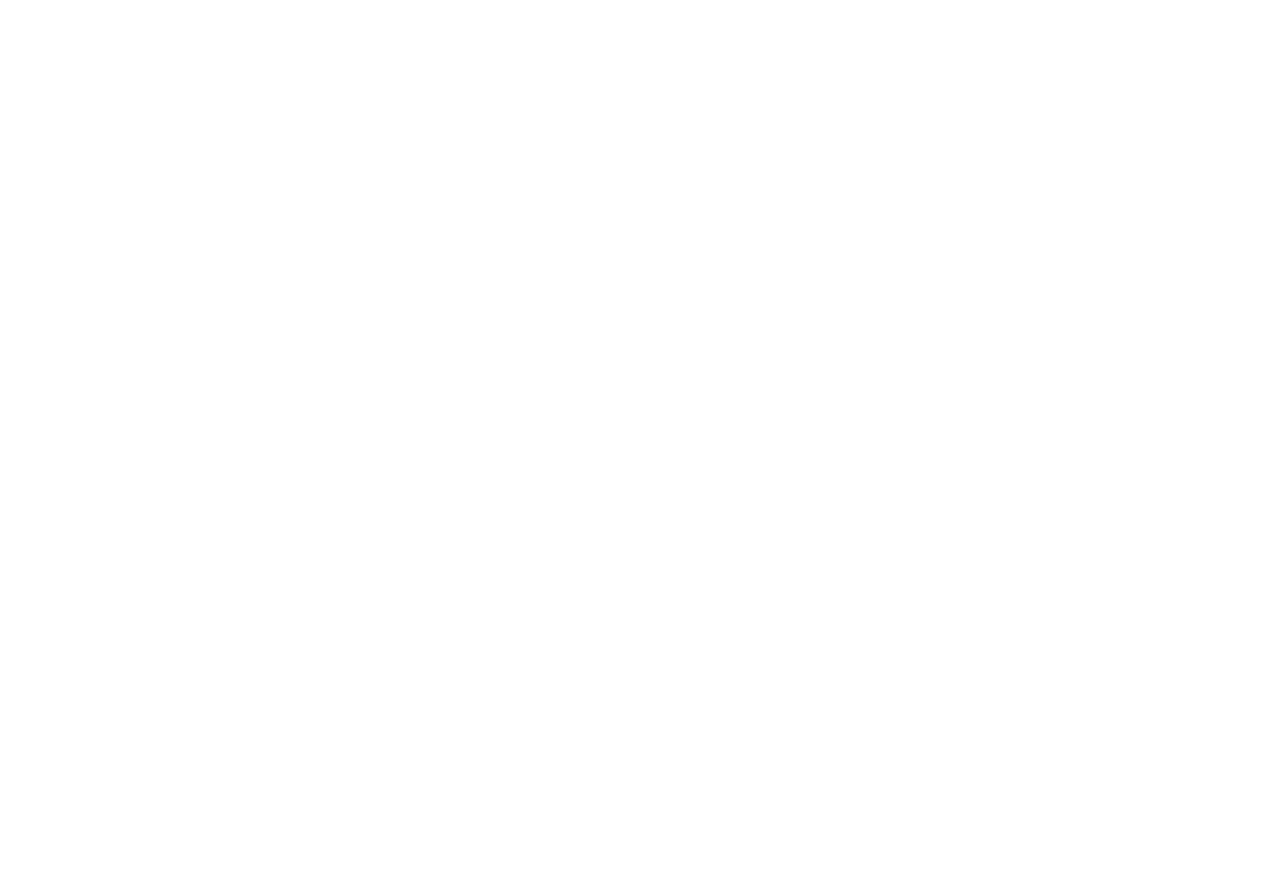
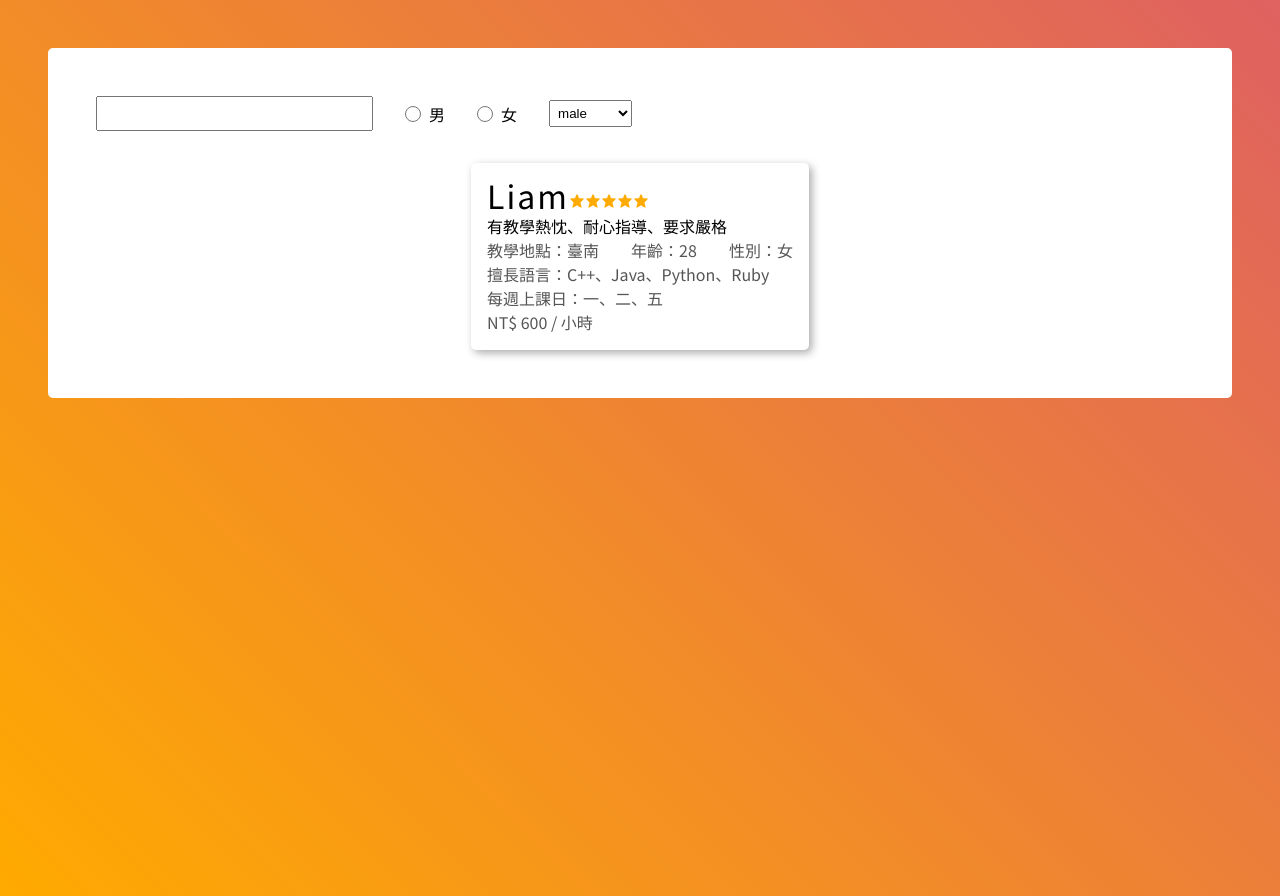
Before and after one commit to Wujue0115/codeasy-school, a Nuxt app: page /search in a window 1280 px wide. Before the commit this address had no page. Before the commit the page ends 800 px from the top, so only its background shows below. Built offline with nearby package versions, Linux system fonts and the light colour scheme; a web font is replaced by a local one.

Commit message:
feat: create search page

```diff
--- a/assets/css/main.scss
+++ b/assets/css/main.scss
@@ -4,7 +4,7 @@
 * {
   margin: 0;
   padding: 0;
-  // outline: 1px solid #00000033;
+  // outline: 1px solid #ff000033;
 }
 
 html, body {
--- /dev/null
+++ b/pages/search.vue
@@ -0,0 +1,93 @@
+<template>
+  <div id="search-page">
+    <div id="container">
+      <div id="search-pane">
+        <SearchConditionPane v-model="text" :inputType="'text'"/>
+        <SearchConditionPane v-model="gender" :inputType="'radio'" :availableData="['male', 'female']"/>
+        <SearchConditionPane v-model="day" :inputType="'select'" :availableData="['male', 'female']"/>
+      </div>
+
+      <div id="teacher-pane">
+        <TeacherCard :rating="rating">
+          <template #name>{{ name }}</template>
+          <template #description>{{ description }}</template>
+          <template #city>{{ city }}</template>
+          <template #age>{{ age }}</template>
+          <template #gender>{{ gender == "male" ? "男" : "女" }}</template>
+          <template #languages>{{ languagesText }}</template>
+          <template #class-day>{{ classDayText }}</template>
+          <template #price>{{ price }}</template>
+        </TeacherCard>
+      </div>
+    </div>
+
+  </div>
+</template>
+
+<script>
+import SearchConditionPane from '@/components/search-condition-pane.vue';
+import TeacherCard from '@/components/teacher-card.vue';
+
+export default {
+  name: "SearchPage",
+  components: {
+    TeacherCard,
+    SearchConditionPane,
+  },
+  data() {
+    return {
+      "name": "Liam",
+      "rating": 5,
+      "age": 28,
+      "gender": "male",
+      "city": "臺南",
+      "description": "有教學熱忱、耐心指導、要求嚴格",
+      "languages": ["C++", "Java", "Python", "Ruby"],
+      "price": "600",
+      "classDay": [1, 2, 5],
+      text: "",
+      gender: "",
+      day: "",
+    }
+  },
+  computed: {
+    languagesText() {
+      return this.languages.join("、");
+    },
+    classDayText() {
+      const days = ["一", "二", "三", "四", "五", "六", "日"]
+      return this.classDay.map(d => days[d - 1]).join("、")
+    }
+  },
+}
+</script>
+
+<style lang="scss" scoped>
+#search-page {
+  padding: 3rem;
+  height: 100vh;
+  background: -webkit-linear-gradient(45deg, #ffaa00, #df6161);
+
+  #container {
+    padding: 3rem;
+    border-radius: 5px;
+    background-color: #fff;
+
+    #search-pane {
+      @include flexbox(row, start);
+
+      & > *:not(:first-child) {
+        padding-left: 1rem;
+      }
+    }
+
+    #teacher-pane {
+      @include flexbox(row, space-evenly, start, wrap);
+
+      & > * {
+        margin: 2rem 0 0;
+      }
+    }
+  }
+}
+</style>
```
